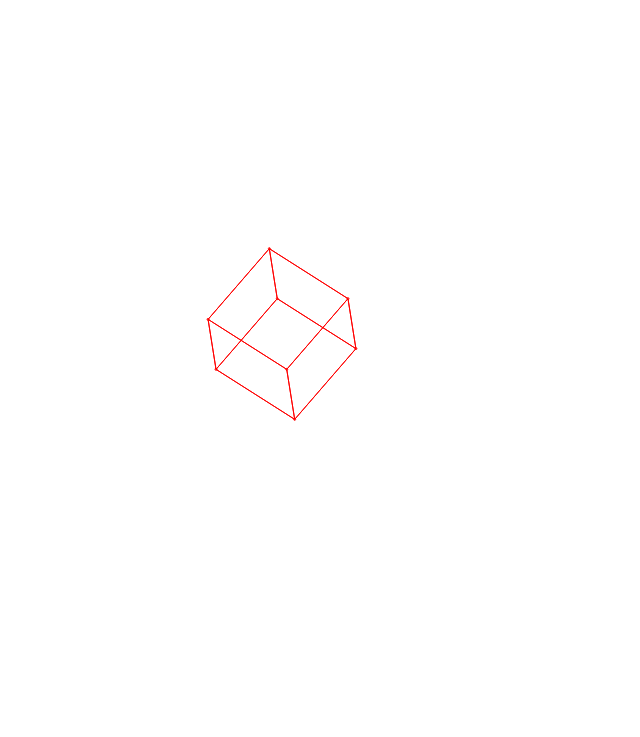
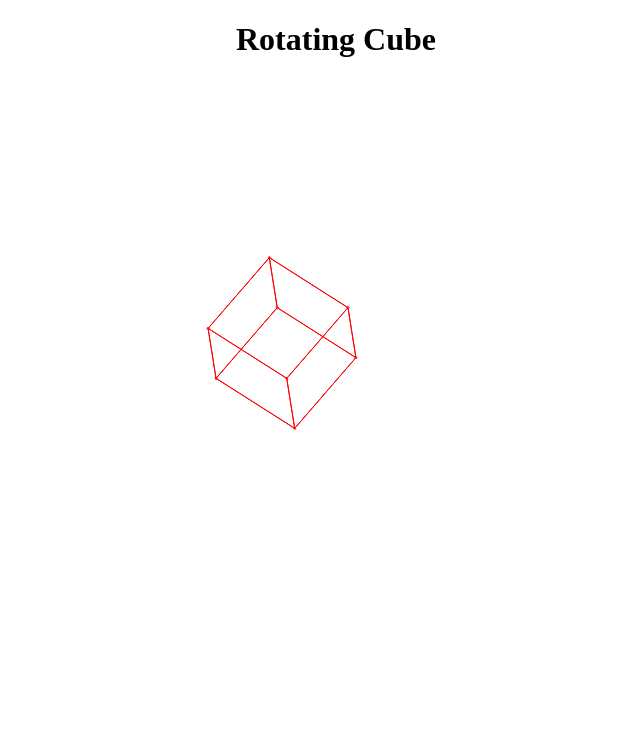
Before and after one commit to NANDHAGOPAL65/Juspay, a website: page src/index.html in a window 1280 px wide. Shown: the whole page, without its empty margins (304-944 px from the left). Drawn offline with nearby package versions, Linux system fonts and the light colour scheme.

Commit message:
Add files via upload

```diff
--- a/src/index.html
+++ b/src/index.html
@@ -4,7 +4,8 @@
     <title>CUBE</title>
   </head>
   <body>
-    <canvas id="canvas" width="1000" height="600" style="margin-left:20%;margin-top:10%;background-color:white"></canvas>
+    <h1 style="text-align:center;">Rotating Cube</h1>
+    <canvas id="canvas" width="1000" height="530" style="margin-left:20%;margin-top:5%;background-color:white"></canvas>
     <script
   src="https://code.jquery.com/jquery-3.2.1.min.js"></script>
 
```
